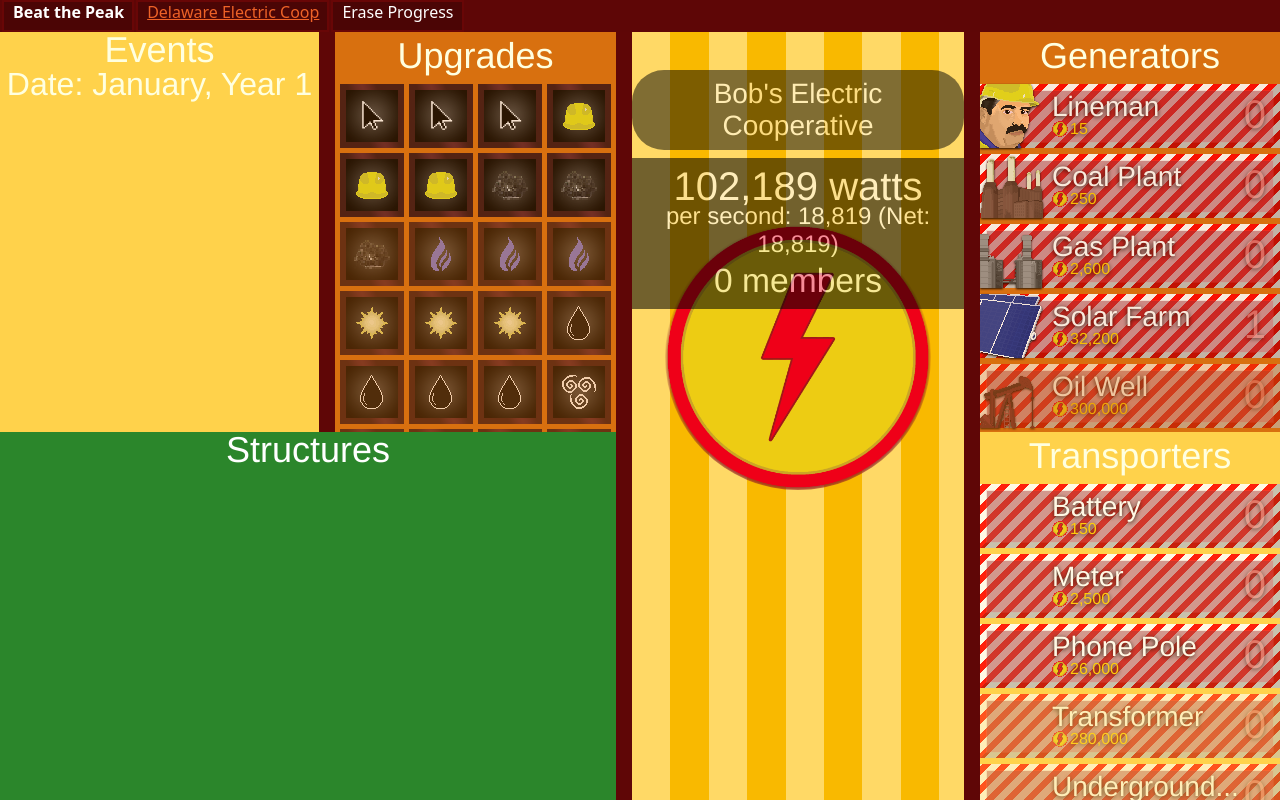
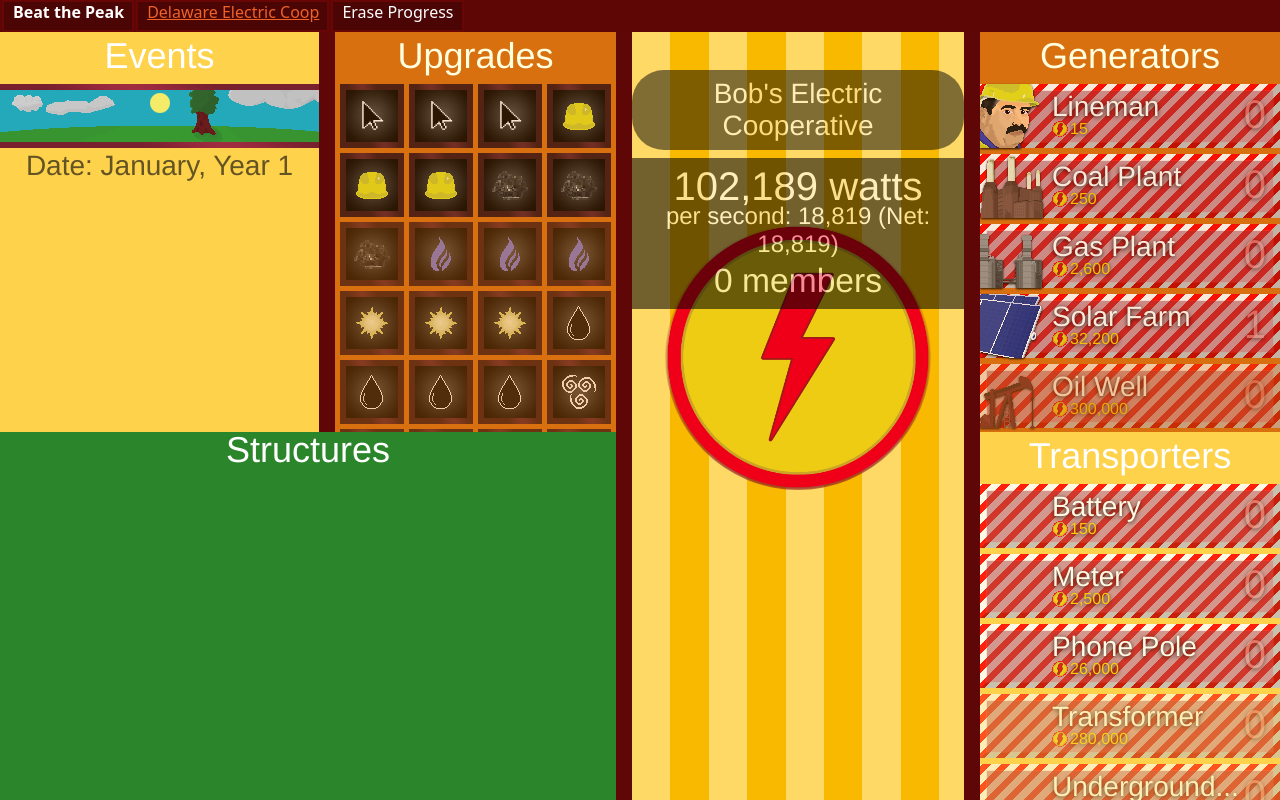
Before and after one commit to weldindunn/beat-the-peak, a React (Create React App) app: page / in a window 1280 px wide. Built offline with nearby package versions, Linux system fonts and the light colour scheme.

Commit message:
Added events scenery

```diff
--- a/src/components/style/events.css
+++ b/src/components/style/events.css
@@ -1,6 +1,6 @@
 .events {
   background: #ffd24b;
-  color: #FFFFE0;
+  color: #FFFFFF;
   height: 50vh;
   overflow-y: auto;
 }
@@ -11,5 +11,7 @@
 }
 
 .date {
-  font-size: 4vh;
+  margin-top: 4px;
+  font-size: 28px;
+  color: #645424;
 }
--- a/src/components/style/transporters.css
+++ b/src/components/style/transporters.css
@@ -1,6 +1,6 @@
 .transporters {
   background: #ffd24b;
-  color: #FFFFE0;
+  color: #FFFFFF;
   position: relative;
   margin: 0;
   padding: 0;
--- a/src/components/viewEvents.tsx
+++ b/src/components/viewEvents.tsx
@@ -1,5 +1,6 @@
 import React from "react";
 import "./style/events.css";
+import noon from "../img/Day_Night_Cycle_Noon.png";
 
 export function ViewEvents({
     currentMonth,
@@ -12,8 +13,13 @@ export function ViewEvents({
 
     return (
         <>
-            <span>Events</span>
+            <div className="title">
+                <span>Events</span>
+            </div>
 
+            <div className="scene">
+                <img src={noon} alt="Scenery" />
+            </div>
 
             <div className="date">
                 <span>{"Date: "}{months[currentMonth]}{", Year "}{currentYear}</span>
```
Also changed, not shown: src/img/Day_Night_Cycle_Noon.png (added).
